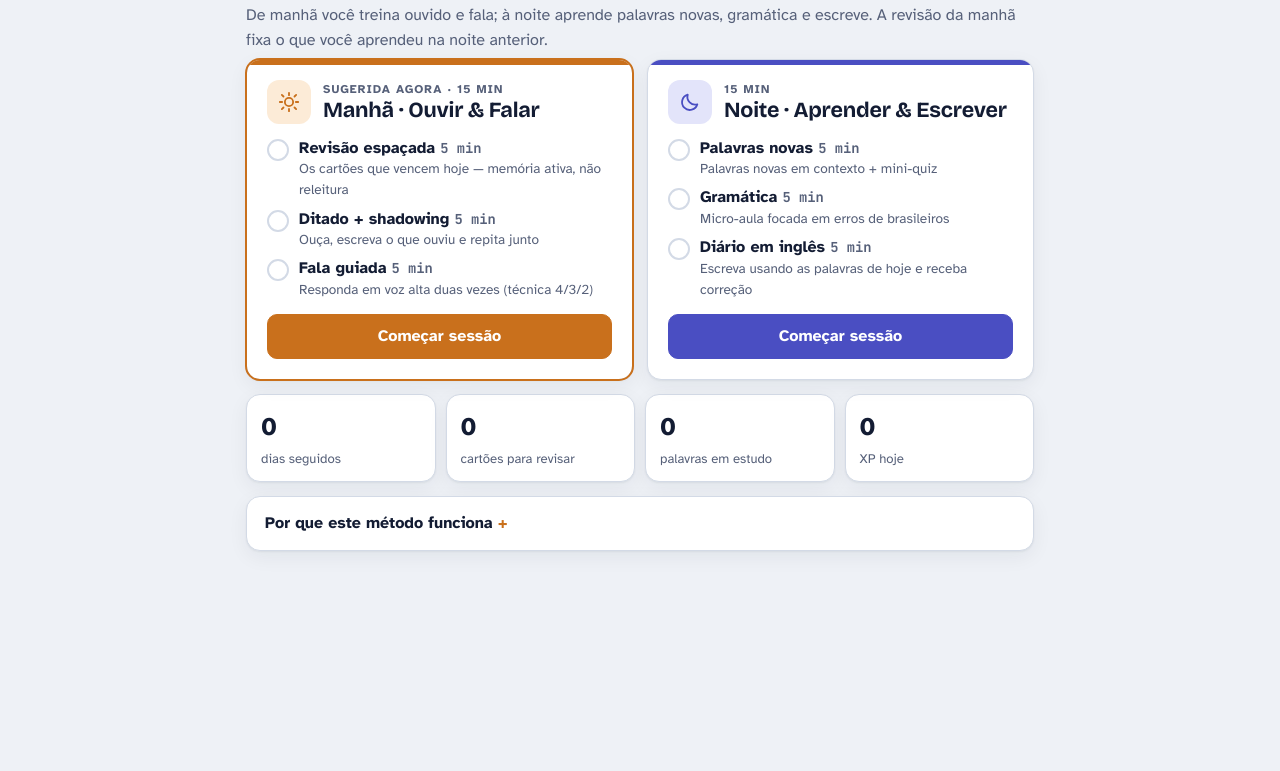
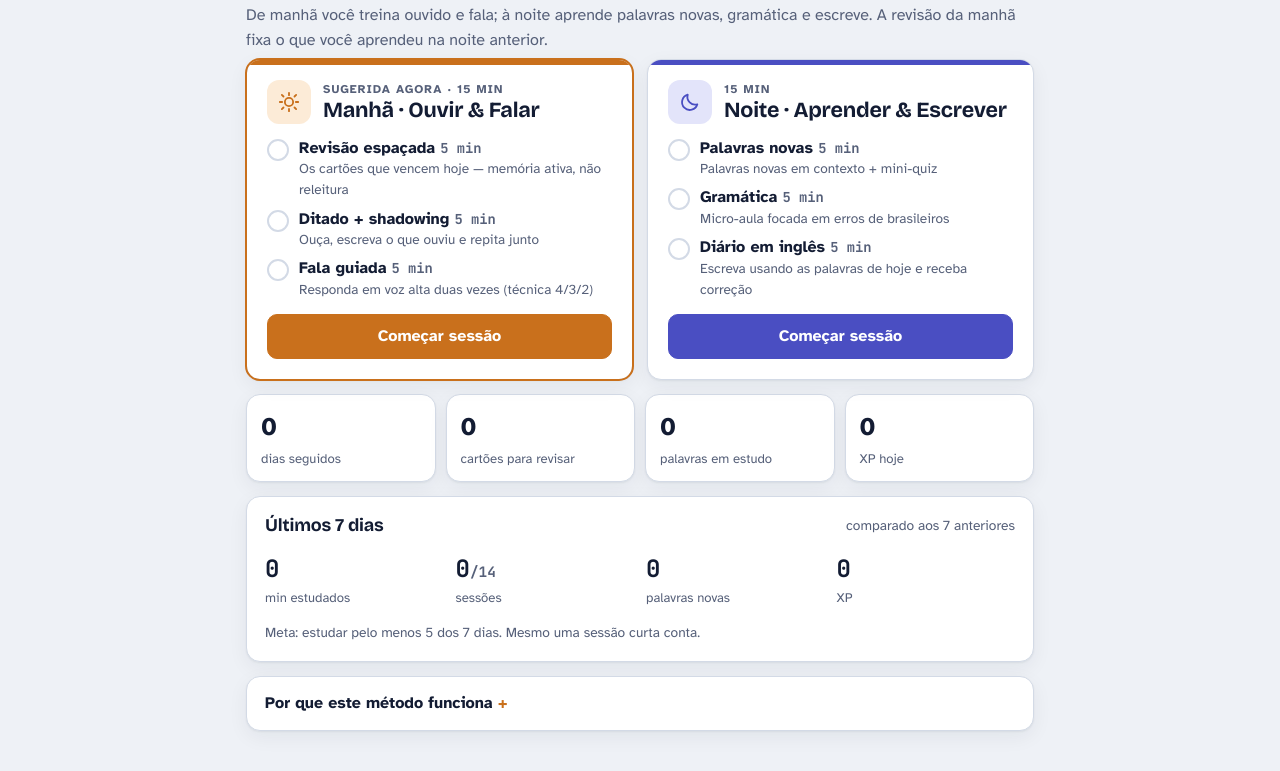
Before and after one commit to luizneogrid-commits/AppIngles, a plain HTML site: page fluencia.html in a window 1280 px wide. Shown: the part 231-1002 px from the top of the page. Before the commit the page ends 846 px from the top, so only its background shows below. Drawn offline with nearby package versions, Linux system fonts and the light colour scheme.

Commit message:
Melhoria 6: tempo de estudo, resumo semanal e alerta de sequência
Co-Authored-By: Claude Opus 5.5 <noreply@anthropic.com>

```diff
--- a/fluencia.html
+++ b/fluencia.html
@@ -261,6 +261,12 @@ details.method[open] summary::after{content:" −"}
 .bignum{font-family:var(--display);font-size:2.4rem;font-weight:800;line-height:1}
 svg.spark{width:100%;height:70px;display:block}
 
+.kv4{display:grid;grid-template-columns:repeat(auto-fit,minmax(120px,1fr));gap:12px}
+.kv4>div{display:flex;flex-direction:column}
+.kv4 .v{font-size:1.5rem;font-weight:700}
+.kv4 .v small{font-size:.9rem;color:var(--muted)}
+.kv4 .l{font-size:.82rem;color:var(--muted)}
+.up{color:var(--ok);font-weight:700}.down{color:var(--bad);font-weight:700}
 /* conquistas */
 .ach{display:grid;grid-template-columns:repeat(auto-fill,minmax(min(100%,220px),1fr));gap:10px}
 .achi{display:flex;gap:10px;align-items:center;padding:10px;border-radius:12px;background:var(--bg);opacity:.6}
@@ -1270,6 +1276,22 @@ function speak(text,rate){
 function spk(text,label){ return `<button class="icon-btn" data-say="${esc(plain(text))}" aria-label="${esc(label||"Ouvir")}" title="Ouvir">${ICON.speaker}</button>`; }
 document.addEventListener("click",e=>{ const b=e.target.closest("[data-say]"); if(b){ e.preventDefault(); speak(b.dataset.say); } });
 
+/* ---------- tempo de estudo (uso ativo: interação no último minuto e aba visível) ---------- */
+let lastAct = Date.now(), unsavedSec = 0;
+["click","keydown","input","touchstart"].forEach(ev=>document.addEventListener(ev,()=>{ lastAct = Date.now(); },{passive:true}));
+setInterval(()=>{
+  if(document.visibilityState!=="visible" || Date.now()-lastAct>60000) return;
+  const r = dayRec(); r.sec = (r.sec||0)+5; unsavedSec += 5;
+  if(unsavedSec>=60){ unsavedSec = 0; save(); }
+},5000);
+function weekStats(offset){
+  const t = todayKey(); let min=0, sess=0, xp=0, words=0, days=0;
+  for(let k=0;k<7;k++){ const r = S.days[addDays(t,-(k+offset))]; if(!r) continue;
+    const n = (r.m.every(Boolean)?1:0)+(r.n.every(Boolean)?1:0);
+    min += (r.sec||0)/60; sess += n; xp += r.xp||0; words += (r.newIds||[]).length; if(n) days++; }
+  return {min:Math.round(min),sess,xp,words,days};
+}
+
 /* ---------- keyboard ---------- */
 let keyH = null;
 document.addEventListener("keydown",e=>{ if(!keyH) return; if(["INPUT","TEXTAREA","SELECT"].includes(e.target.tagName)) return; keyH(e); });
@@ -1353,7 +1375,11 @@ function renderToday(){
     </article>`;
   };
   const streak = effectiveStreak();
+  const wk = weekStats(0), pw = weekStats(7);
+  const trend = (a,b)=> b===0 ? "" : `<span class="small ${a>=b?"up":"down"}">${a>=b?"▲":"▼"} ${Math.abs(Math.round((a-b)/b*100))}%</span>`;
+  const atRisk = streak>0 && h>=18 && !doneM && !doneN && !rec.m.some(Boolean) && !rec.n.some(Boolean);
   view.innerHTML = `
+  ${atRisk?`<div class="note warn" style="margin-top:16px"><b>Sua sequência de ${streak} ${streak===1?"dia":"dias"} está em risco.</b> Faça ao menos uma sessão hoje${S.freezes?" (você tem "+S.freezes+" proteção, mas melhor não gastar)":""}.</div>`:""}
   <section class="hello">
     <span class="eyebrow">${new Date().toLocaleDateString("pt-BR",{weekday:"long",day:"numeric",month:"long"})}</span>
     <h1>${greet}! ${doneM&&doneN?"Dia completo.":doneM||doneN?"Falta uma sessão hoje.":"Duas sessões de 15 minutos te esperam."}</h1>
@@ -1366,6 +1392,16 @@ function renderToday(){
       <div class="card stat"><span class="v">${due}</span><span class="l">cartões para revisar</span></div>
       <div class="card stat"><span class="v">${learned}</span><span class="l">palavras em estudo</span></div>
       <div class="card stat"><span class="v">${rec.xp}</span><span class="l">XP hoje</span></div>
+    </div>
+    <div class="card pad stack">
+      <div class="row between"><h3>Últimos 7 dias</h3><span class="small muted">comparado aos 7 anteriores</span></div>
+      <div class="kv4">
+        <div><span class="v mono">${wk.min}</span><span class="l">min estudados ${trend(wk.min,pw.min)}</span></div>
+        <div><span class="v mono">${wk.sess}<small>/14</small></span><span class="l">sessões ${trend(wk.sess,pw.sess)}</span></div>
+        <div><span class="v mono">${wk.words}</span><span class="l">palavras novas</span></div>
+        <div><span class="v mono">${wk.xp}</span><span class="l">XP ${trend(wk.xp,pw.xp)}</span></div>
+      </div>
+      <p class="small muted">${wk.days>=6?"Semana excelente — é essa constância que leva ao B2.":wk.days>=4?"Boa semana. Tente não pular dois dias seguidos.":"Meta: estudar pelo menos 5 dos 7 dias. Mesmo uma sessão curta conta."}</p>
     </div>
     <details class="card method">
       <summary>Por que este método funciona</summary>
@@ -2101,7 +2137,7 @@ function renderProgress(){
   let cells = "";
   for(let i=0;i<84;i++){ const k = addDays(start,i); if(k>t){ cells += `<i style="visibility:hidden"></i>`; continue; }
     const r = S.days[k], n = r ? (r.m.every(Boolean)?1:0)+(r.n.every(Boolean)?1:0) : 0;
-    cells += `<i class="${n?"h"+n:""} ${k===t?"today":""}" title="${fmtDate(k)}: ${n} ${n===1?"sessão":"sessões"}"></i>`; }
+    cells += `<i class="${n?"h"+n:""} ${k===t?"today":""}" title="${fmtDate(k)}: ${n} ${n===1?"sessão":"sessões"}${r&&r.sec?", "+Math.round(r.sec/60)+" min":""}"></i>`; }
   const acc = S.stats.reviews ? Math.round(S.stats.correct/S.stats.reviews*100) : 0;
   const spark = ()=>{
     if(dRecent.length<2) return `<p class="muted small">Faça alguns ditados para ver sua curva de acerto.</p>`;
```
